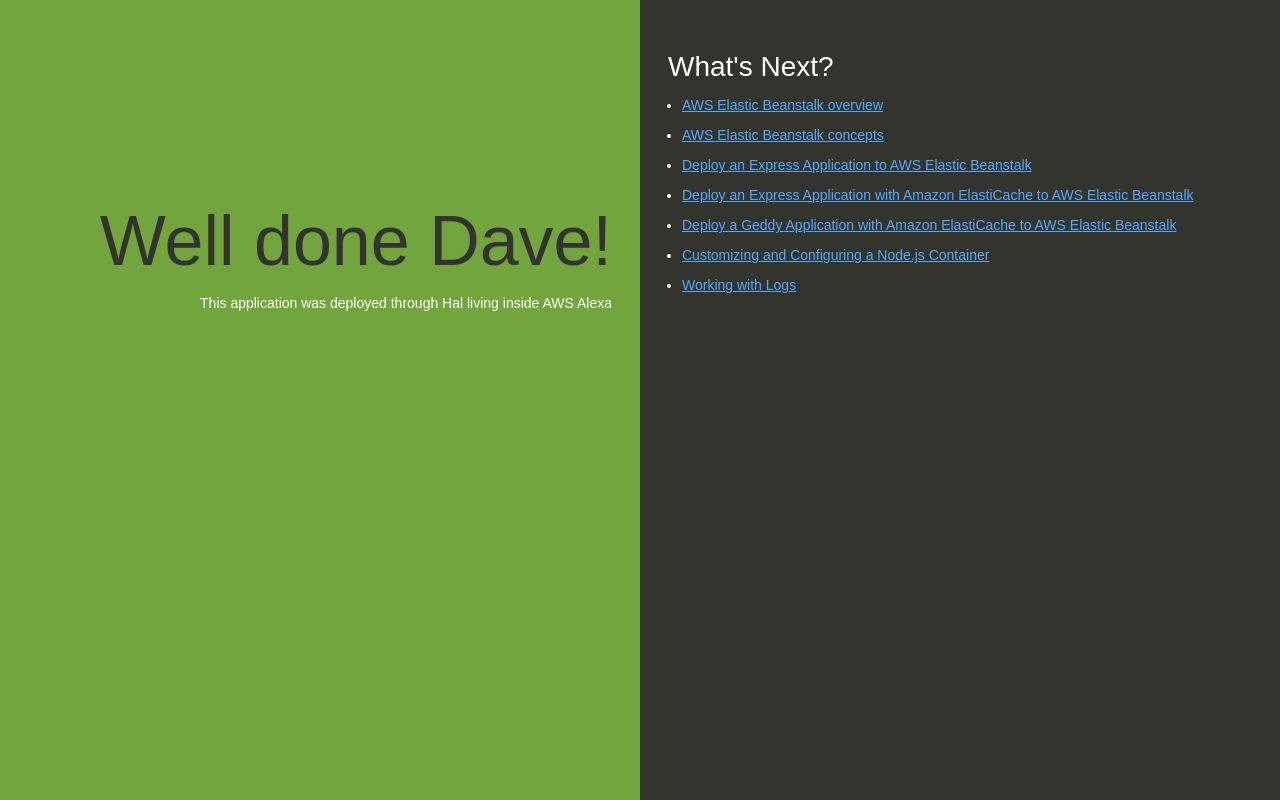
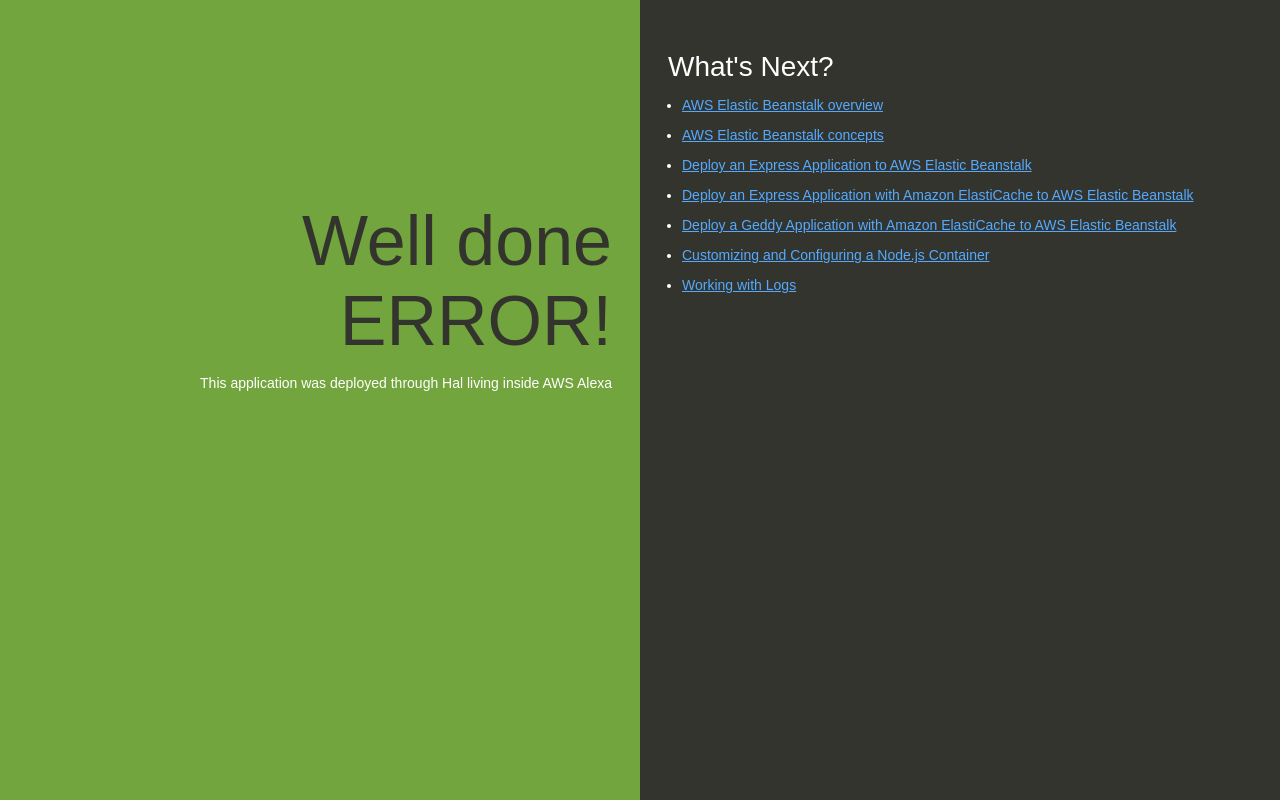
Before and after one commit to smneedham/NodeHelloWorld, a website: page index.html in a window 1280 px wide. Drawn offline with Linux system fonts and the light colour scheme.

Commit message:
Update index.html

```diff
--- a/index.html
+++ b/index.html
@@ -74,7 +74,7 @@
   </head>
   <body>
     <div class="textColumn">
-      <h1>Well done Dave!</h1>
+      <h1>Well done ERROR!</h1>
       <p>This application was deployed through Hal living inside AWS Alexa</p>
     </div>
     <div class="linksColumn">
```
